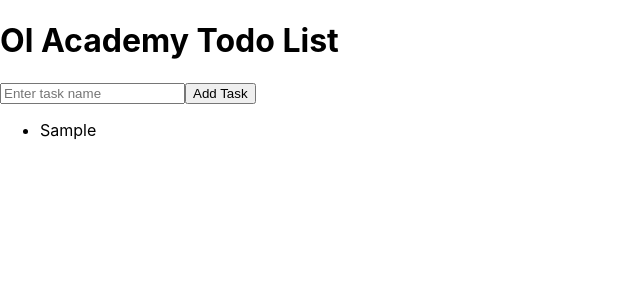
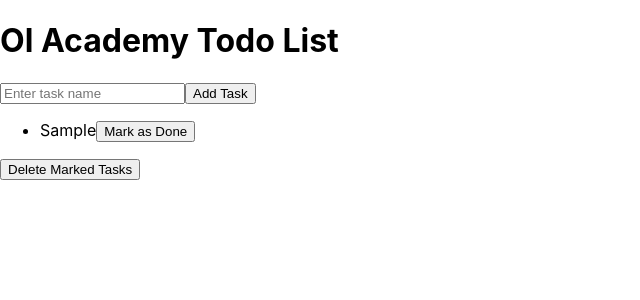
Before and after one commit to NinoPapava/ol-academy-react-todo, a React (Create React App) app: page / in a window 1280 px wide. Both pictures are taken after typing "Sample" into the empty fields and a click on the button "Add Task". Shown: the top 300 px of the page, without its empty margins (0-640 px from the left). Built offline with nearby package versions, Linux system fonts and the light colour scheme.

Commit message:
ასახული თასქების მონიშვნა და მონიშნულების წაშლა Mark as Done && Delete Marked

```diff
--- a/src/components/TodoList.jsx
+++ b/src/components/TodoList.jsx
@@ -19,16 +19,15 @@ class TodoList extends React.Component {
   };
 
 
-
   render() {
-    const { tasks } = this.props;
+    const { tasks, onTaskMarked } = this.props;
     const { editIndex, newTaskName, errorMessage } = this.state;
     return (
       <div className="todo-list">
       {errorMessage && <p style={{ color: 'red' }}>{errorMessage}</p>}
         <ul>
           {tasks.map((task, index) => (
-            <li key={task.name}>
+            <li key={task.name} style={{ textDecoration: task.isDone ? 'line-through' : 'none', color: task.isDone ? 'red' : 'black' }}>
               {editIndex === index ? (
                 <>
                   <input type="text" value={newTaskName} onChange={(e) => this.setState({ newTaskName: e.target.value })} />
@@ -36,6 +35,7 @@ class TodoList extends React.Component {
               ) : (
                 <>
                   {task.name}
+                  <button onClick={() => onTaskMarked(task.name)}>Mark as Done</button>
                 </>
               )}
             </li>
--- a/src/components/TodoWrapper.jsx
+++ b/src/components/TodoWrapper.jsx
@@ -26,6 +26,20 @@ class TodoWrapper extends Component {
     }
   }
 
+  handleTaskMarked = (taskName) => {
+    const { tasks } = this.state;
+    const updatedTasks = tasks.map(task => (
+      task.name === taskName ? { ...task, isDone: !task.isDone } : task
+    ));
+    this.setState({ tasks: updatedTasks });
+  }
+
+  handleDeleteTask = (taskName) => {
+    const { tasks } = this.state;
+    const updatedTasks = tasks.filter(task => task.name !== taskName);
+    this.setState({ tasks: updatedTasks });
+  }
+
 
   render() {
     const { tasks, errorMessage } = this.state;
@@ -36,7 +50,9 @@ class TodoWrapper extends Component {
         <TodoList
           tasks={tasks}
           errorMessage={errorMessage}
+          onTaskMarked={this.handleTaskMarked}
         />
+        <button onClick={() => this.setState({ tasks: tasks.filter(task => !task.isDone) })}>Delete Marked Tasks</button>
       </div>
     );
   }
```
